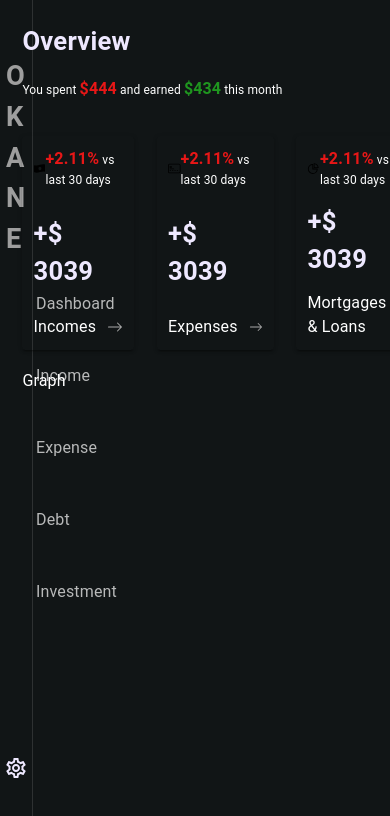
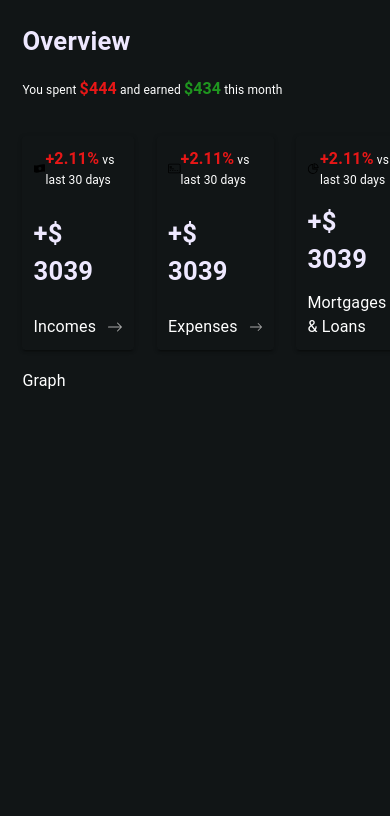
Before and after one commit to kevkanae/budget, a React (Vite) app: page /home in a window 390 px wide. Shown: the top 816 px of the page. Built offline with nearby package versions, Linux system fonts and the light colour scheme; grey boxes are pictures that could not be loaded.

Commit message:
fix: responsivenes glitch

```diff
--- a/src/layouts/Layout.tsx
+++ b/src/layouts/Layout.tsx
@@ -7,19 +7,28 @@ const Layout = () => {
   const root: SxProps = {
     height: "100vh",
     width: "100%",
-    display: "grid",
-    gridTemplateColumns: {
-      xs: "0 100vw",
-      md: "14vw 86vw",
-    },
+    display: "flex",
 
     bgcolor: "background.default",
   };
 
+  const sidebarWrapper: SxProps = {
+    width: { xs: "0vw", md: "14vw" },
+    display: { xs: "none", md: "block" },
+  };
+
+  const outletWrapper: SxProps = {
+    width: { xs: "100vw", md: "86vw" },
+  };
+
   return (
     <Box sx={root}>
-      <Sidebar />
-      <Outlet />
+      <Box sx={sidebarWrapper}>
+        <Sidebar />
+      </Box>
+      <Box sx={outletWrapper}>
+        <Outlet />
+      </Box>
     </Box>
   );
 };
```
